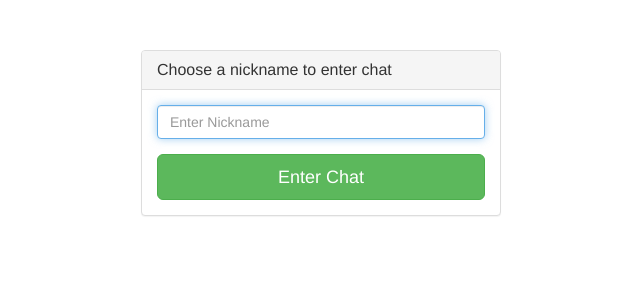
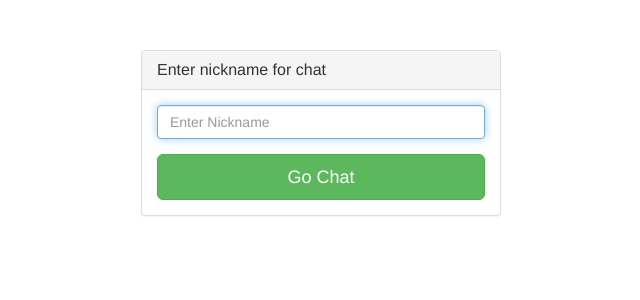
Before and after one commit to pravin772/FlaskSimpleChatServer, a Flask app: page /login in a window 1280 px wide. Shown: the top 300 px of the page, without its empty margins (319-959 px from the left). Run offline with Flask 2, Linux system fonts and the light colour scheme; some libraries are stand-ins or nearby versions.

Commit message:
Comments added

```diff
--- a/server.py
+++ b/server.py
@@ -25,6 +25,7 @@ def chat_message(message):
   print("message = ", message)
   emit('message', {'data': message['data']}, broadcast=True)
 
+"""function for test connection"""
 @socketio.on('connect', namespace='/chat')
 def test_connect():
   emit('my response', {'data': 'Connected', 'count': 0})
--- a/templates/login.html
+++ b/templates/login.html
@@ -3,7 +3,7 @@
 
 <head lang="en">
   <meta charset="UTF-8">
-  <title></title>
+  <title>Pravin's Chat App</title>
   <script src="//code.jquery.com/jquery-1.11.1.js"></script>
   <script src="//maxcdn.bootstrapcdn.com/bootstrap/3.2.0/js/bootstrap.min.js"></script>
   <script src="//cdnjs.cloudflare.com/ajax/libs/jquery-cookie/1.4.1/jquery.cookie.min.js"></script>
@@ -34,7 +34,7 @@
       <div class="col-md-4 col-md-offset-4">
         <div class="login-panel panel panel-default">
           <div class="panel-heading">
-            <h3 class="panel-title">Choose a nickname to enter chat</h3>
+            <h3 class="panel-title">Enter nickname for chat</h3>
           </div>
           <div class="panel-body">
             <form role="form" id="frm-login">
@@ -42,7 +42,7 @@
                 <div class="form-group">
                   <input class="form-control" placeholder="Enter Nickname" name="nickname" id="nickname" type="text" autofocus required="">
                 </div>
-                <button type="submit" class="btn btn-lg btn-success btn-block">Enter Chat</button>
+                <button type="submit" class="btn btn-lg btn-success btn-block">Go Chat</button>
               </fieldset>
             </form>
           </div>
```
